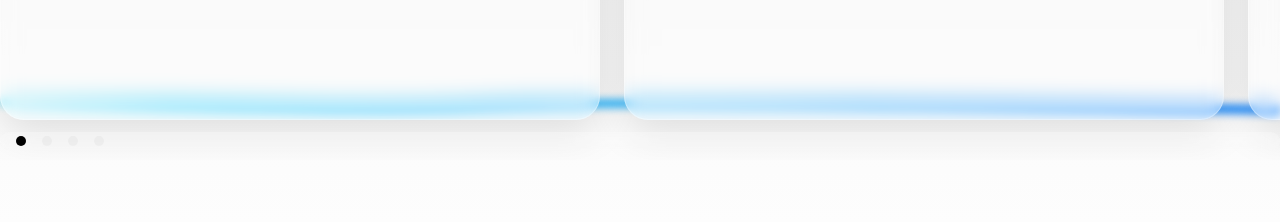
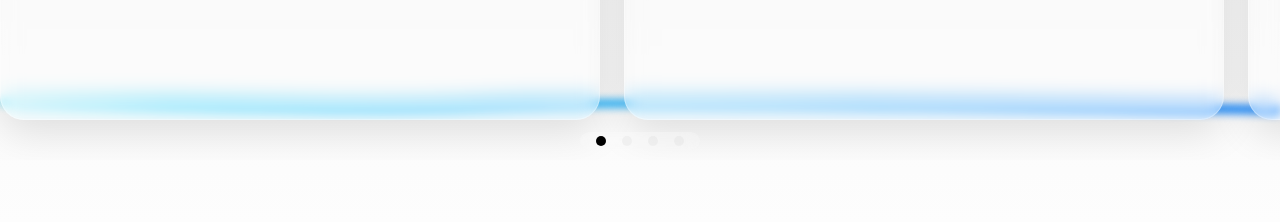
Before and after one commit to Ayraek/new-page-one-to-one, a React (Vite) app: page / in a window 1280 px wide. Shown: the part 1240-1462 px from the top of the page. Built offline with nearby package versions, Linux system fonts and the light colour scheme.

Commit message:
fix concept pagination centering

```diff
--- a/src/components/Concept/Concept.module.css
+++ b/src/components/Concept/Concept.module.css
@@ -110,6 +110,8 @@
   transform: translateX(-50%);
   display: flex;
   gap: 8px;
+  width: fit-content;
+  justify-content: center;
   padding: 4px 12px;
   background: rgba(255, 255, 255, 0.2);
   border-radius: 12px;
```
